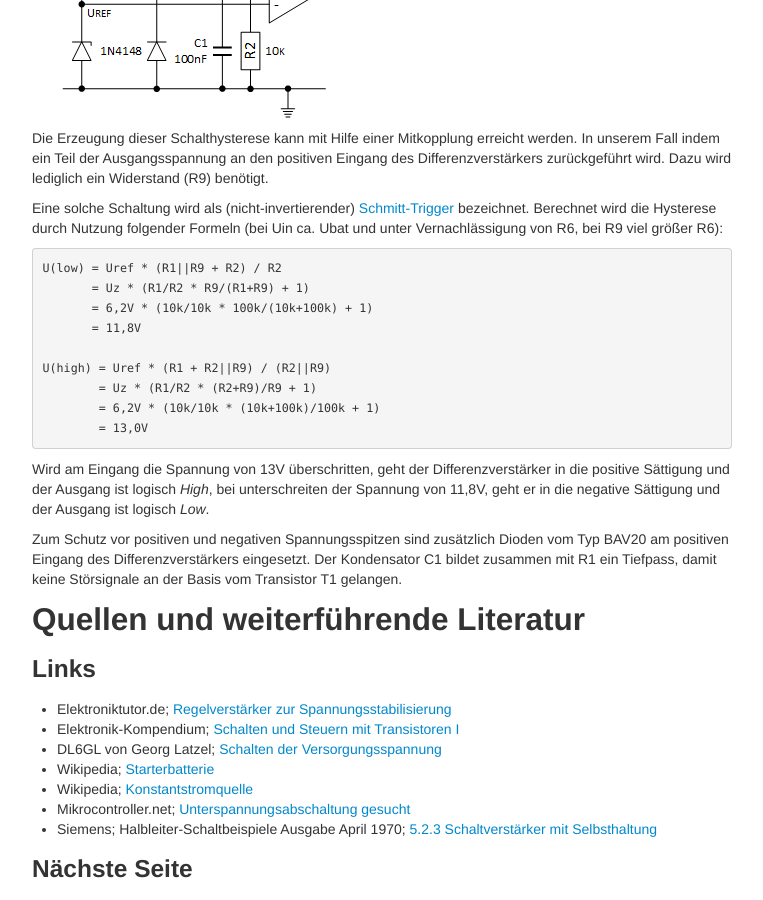
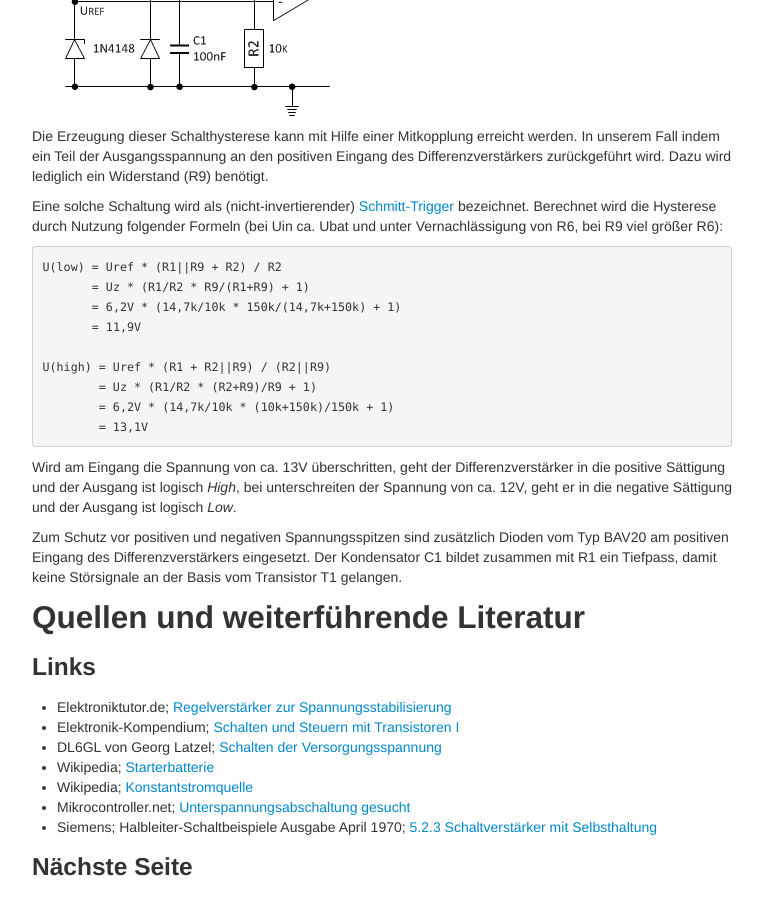
Before and after one commit to brickpool/Speedometer, a Jekyll site: the page built from pages/kontrollanzeige_1.md, in a window 1280 px wide and 900 px high, scrolled down 3786 px. Shown: the whole window, without its empty margins (258-1021 px from the left). Built offline with Jekyll 4.4.1, drawn with Linux system fonts in a browser that asks for light colours.

Commit message:
Update Pages

```diff
--- a/pages/kontrollanzeige_1.md
+++ b/pages/kontrollanzeige_1.md
@@ -91,15 +91,15 @@ Eine solche Schaltung wird als (nicht-invertierender) [Schmitt-Trigger](https://
 
     U(low) = Uref * (R1||R9 + R2) / R2
            = Uz * (R1/R2 * R9/(R1+R9) + 1)
-           = 6,2V * (10k/10k * 100k/(10k+100k) + 1)
-           = 11,8V
+           = 6,2V * (14,7k/10k * 150k/(14,7k+150k) + 1)
+           = 11,9V
 
     U(high) = Uref * (R1 + R2||R9) / (R2||R9)
             = Uz * (R1/R2 * (R2+R9)/R9 + 1)
-            = 6,2V * (10k/10k * (10k+100k)/100k + 1)
-            = 13,0V
+            = 6,2V * (14,7k/10k * (10k+150k)/150k + 1)
+            = 13,1V
 
-Wird am Eingang die Spannung von 13V überschritten, geht der Differenzverstärker in die positive Sättigung und der Ausgang ist logisch _High_, bei unterschreiten der Spannung von 11,8V, geht er in die negative Sättigung und der Ausgang ist logisch _Low_.
+Wird am Eingang die Spannung von ca. 13V überschritten, geht der Differenzverstärker in die positive Sättigung und der Ausgang ist logisch _High_, bei unterschreiten der Spannung von ca. 12V, geht er in die negative Sättigung und der Ausgang ist logisch _Low_.
 
 Zum Schutz vor positiven und negativen Spannungsspitzen sind zusätzlich Dioden vom Typ BAV20 am positiven Eingang des Differenzverstärkers eingesetzt. Der Kondensator C1 bildet zusammen mit R1 ein Tiefpass, damit keine Störsignale an der Basis vom Transistor T1 gelangen.
 
```
Also changed, not shown: pages/benzinstandsanzeige.md (+3 -3 lines), images/Benzinstandsanzeige_2.png, images/Kontrollanzeige.png, images/Messung_Spannung_Kl.61.png, images/Nichtinvertierender_Schmitt_Trigger.png.
